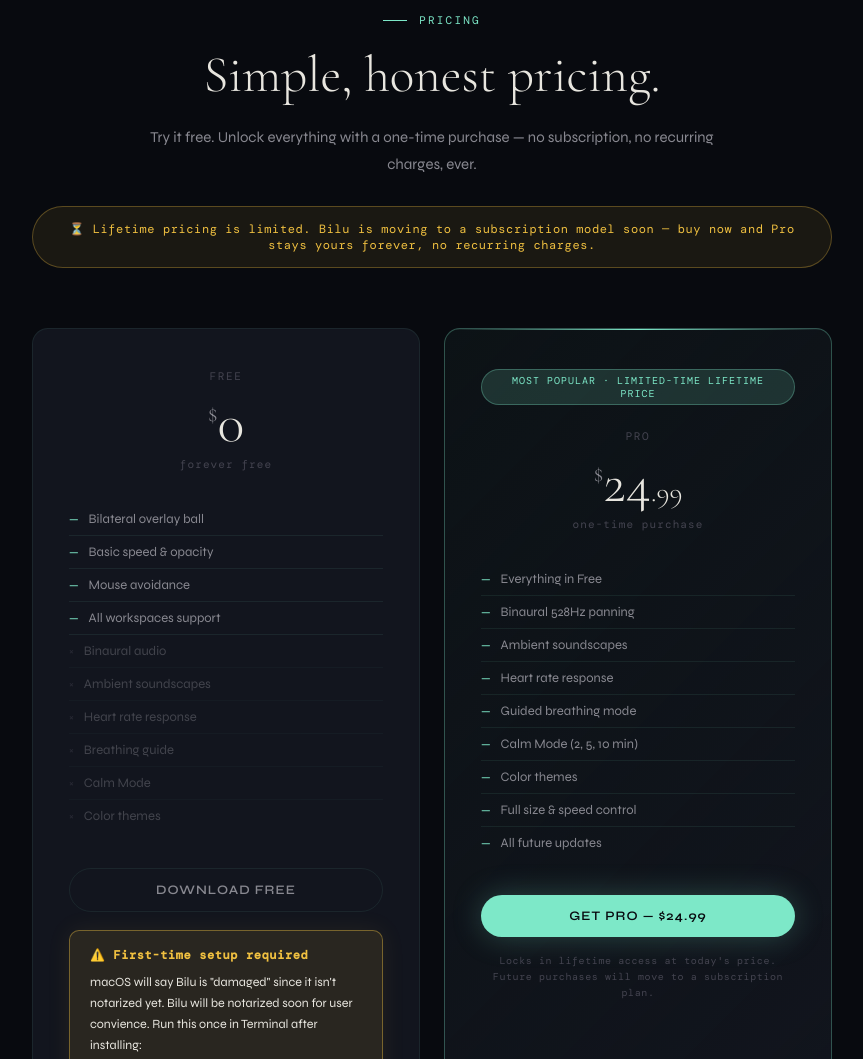
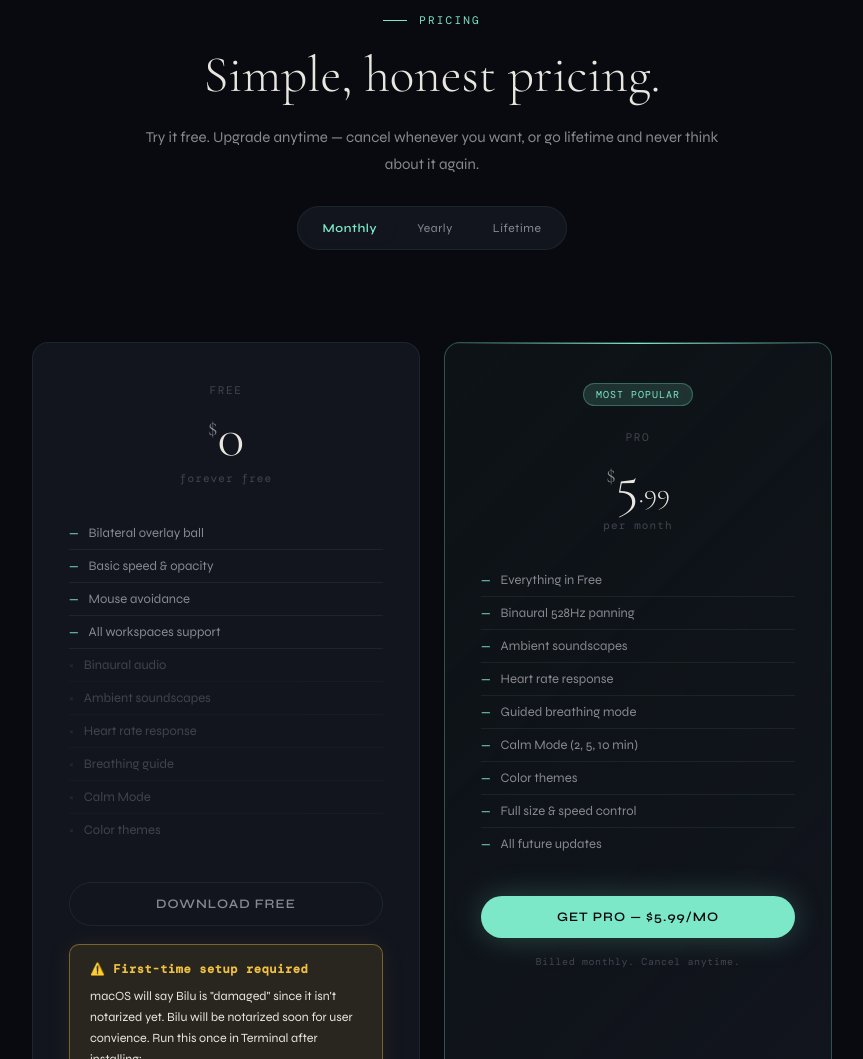
Before and after one commit to tats1/bilu-website, a website: page index.html in a window 1280 px wide. Shown: the part 8560-9619 px from the top of the page, without its empty margins (208-1071 px from the left). Drawn offline with nearby package versions, Linux system fonts and the light colour scheme; a web font is replaced by a local one.

Commit message:
editing pricing for pther payment plans

```diff
--- a/index.html
+++ b/index.html
@@ -524,10 +524,12 @@
 <section id="pricing" style="text-align:center">
   <div class="section-eyebrow" style="justify-content:center">Pricing</div>
   <h2 class="section-title">Simple, honest pricing.</h2>
-  <p class="section-body" style="margin:0 auto 28px;text-align:center">Try it free. Unlock everything with a one-time purchase — no subscription, no recurring charges, ever.</p>
+  <p class="section-body" style="margin:0 auto 28px;text-align:center">Try it free. Upgrade anytime — cancel whenever you want, or go lifetime and never think about it again.</p>
 
-  <div class="lifetime-banner">
-    ⏳ Lifetime pricing is limited. Bilu is moving to a subscription model soon — buy now and Pro stays yours forever, no recurring charges.
+  <div class="billing-toggle" style="display:inline-flex;align-items:center;gap:4px;margin-bottom:32px;padding:6px;border-radius:999px;background:var(--surface);border:0.5px solid var(--border)">
+    <button id="toggleMonthly" class="billing-toggle-btn active" onclick="setBilling('monthly')" style="border:none;background:transparent;color:var(--text-dim);padding:8px 18px;border-radius:999px;font-family:'Syne',sans-serif;font-size:12px;letter-spacing:0.05em;cursor:pointer;transition:all 0.2s">Monthly</button>
+    <button id="toggleYearly" class="billing-toggle-btn" onclick="setBilling('yearly')" style="border:none;background:transparent;color:var(--text-dim);padding:8px 18px;border-radius:999px;font-family:'Syne',sans-serif;font-size:12px;letter-spacing:0.05em;cursor:pointer;transition:all 0.2s">Yearly</button>
+    <button id="toggleLifetime" class="billing-toggle-btn" onclick="setBilling('lifetime')" style="border:none;background:transparent;color:var(--text-dim);padding:8px 18px;border-radius:999px;font-family:'Syne',sans-serif;font-size:12px;letter-spacing:0.05em;cursor:pointer;transition:all 0.2s">Lifetime</button>
   </div>
 
   <div class="pricing-grid">
@@ -555,10 +557,10 @@
       </div>
     </div>
     <div class="pricing-card featured reveal">
-      <div class="pricing-badge">Most Popular · Limited-Time Lifetime Price</div>
+      <div class="pricing-badge" id="pricingBadge">Most Popular</div>
       <div class="pricing-tier">Pro</div>
-      <div class="pricing-price"><sup>$</sup>24<span style="font-size:28px">.99</span></div>
-      <div class="pricing-period">one-time purchase</div>
+      <div class="pricing-price" id="priceDisplay"><sup>$</sup>5<span style="font-size:28px">.99</span></div>
+      <div class="pricing-period" id="periodDisplay">per month</div>
       <ul class="pricing-features">
         <li>Everything in Free</li>
         <li>Binaural 528Hz panning</li>
@@ -570,11 +572,63 @@
         <li>Full size &amp; speed control</li>
         <li>All future updates</li>
       </ul>
-      <a href="https://bilu.lemonsqueezy.com/checkout/buy/4d1b65c4-4361-4678-a3ef-e3a1660a2515" class="pricing-btn pro">Get Pro — $24.99</a>
-      <div class="lifetime-note">Locks in lifetime access at today's price. Future purchases will move to a subscription plan.</div>
+      <a href="https://bilu.lemonsqueezy.com/checkout/buy/REPLACE-WITH-MONTHLY-VARIANT-ID" id="checkoutBtn" class="pricing-btn pro">Get Pro — $5.99/mo</a>
+      <div class="lifetime-note" id="billingNote">Billed monthly. Cancel anytime.</div>
     </div>
   </div>
 </section>
+
+<script>
+  const CHECKOUT_URLS = {
+    monthly: 'https://bilu.lemonsqueezy.com/checkout/buy/REPLACE-WITH-MONTHLY-VARIANT-ID',
+    yearly: 'https://bilu.lemonsqueezy.com/checkout/buy/REPLACE-WITH-YEARLY-VARIANT-ID',
+    lifetime: 'https://bilu.lemonsqueezy.com/checkout/buy/4d1b65c4-4361-4678-a3ef-e3a1660a2515'
+  }
+
+  function setBilling(period) {
+    const priceDisplay = document.getElementById('priceDisplay')
+    const periodDisplay = document.getElementById('periodDisplay')
+    const checkoutBtn = document.getElementById('checkoutBtn')
+    const billingNote = document.getElementById('billingNote')
+    const pricingBadge = document.getElementById('pricingBadge')
+    const buttons = {
+      monthly: document.getElementById('toggleMonthly'),
+      yearly: document.getElementById('toggleYearly'),
+      lifetime: document.getElementById('toggleLifetime')
+    }
+
+    Object.keys(buttons).forEach(key => buttons[key].classList.toggle('active', key === period))
+
+    if (period === 'monthly') {
+      priceDisplay.innerHTML = '<sup>$</sup>5<span style="font-size:28px">.99</span>'
+      periodDisplay.textContent = 'per month'
+      checkoutBtn.textContent = 'Get Pro — $5.99/mo'
+      checkoutBtn.href = CHECKOUT_URLS.monthly
+      billingNote.textContent = 'Billed monthly. Cancel anytime.'
+      pricingBadge.textContent = 'Most Popular'
+    } else if (period === 'yearly') {
+      priceDisplay.innerHTML = '<sup>$</sup>19<span style="font-size:28px">.99</span>'
+      periodDisplay.textContent = 'per year'
+      checkoutBtn.textContent = 'Get Pro — $19.99/yr'
+      checkoutBtn.href = CHECKOUT_URLS.yearly
+      billingNote.textContent = 'Billed annually. Cancel anytime.'
+      pricingBadge.textContent = 'Best Value'
+    } else {
+      priceDisplay.innerHTML = '<sup>$</sup>49<span style="font-size:28px">.99</span>'
+      periodDisplay.textContent = 'one-time purchase'
+      checkoutBtn.textContent = 'Get Pro — $49.99'
+      checkoutBtn.href = CHECKOUT_URLS.lifetime
+      billingNote.textContent = 'Pay once. Yours forever.'
+      pricingBadge.textContent = 'Pay Once'
+    }
+  }
+
+  const billingToggleStyle = document.createElement('style')
+  billingToggleStyle.textContent = `
+    .billing-toggle-btn.active { background: var(--surface, #ffffff); box-shadow: 0 1px 2px rgba(0,0,0,0.08); color: var(--cyan) !important; font-weight: 600; }
+  `
+  document.head.appendChild(billingToggleStyle)
+</script>
 
 <!-- CTA -->
 <div class="cta-section" id="download">
```
